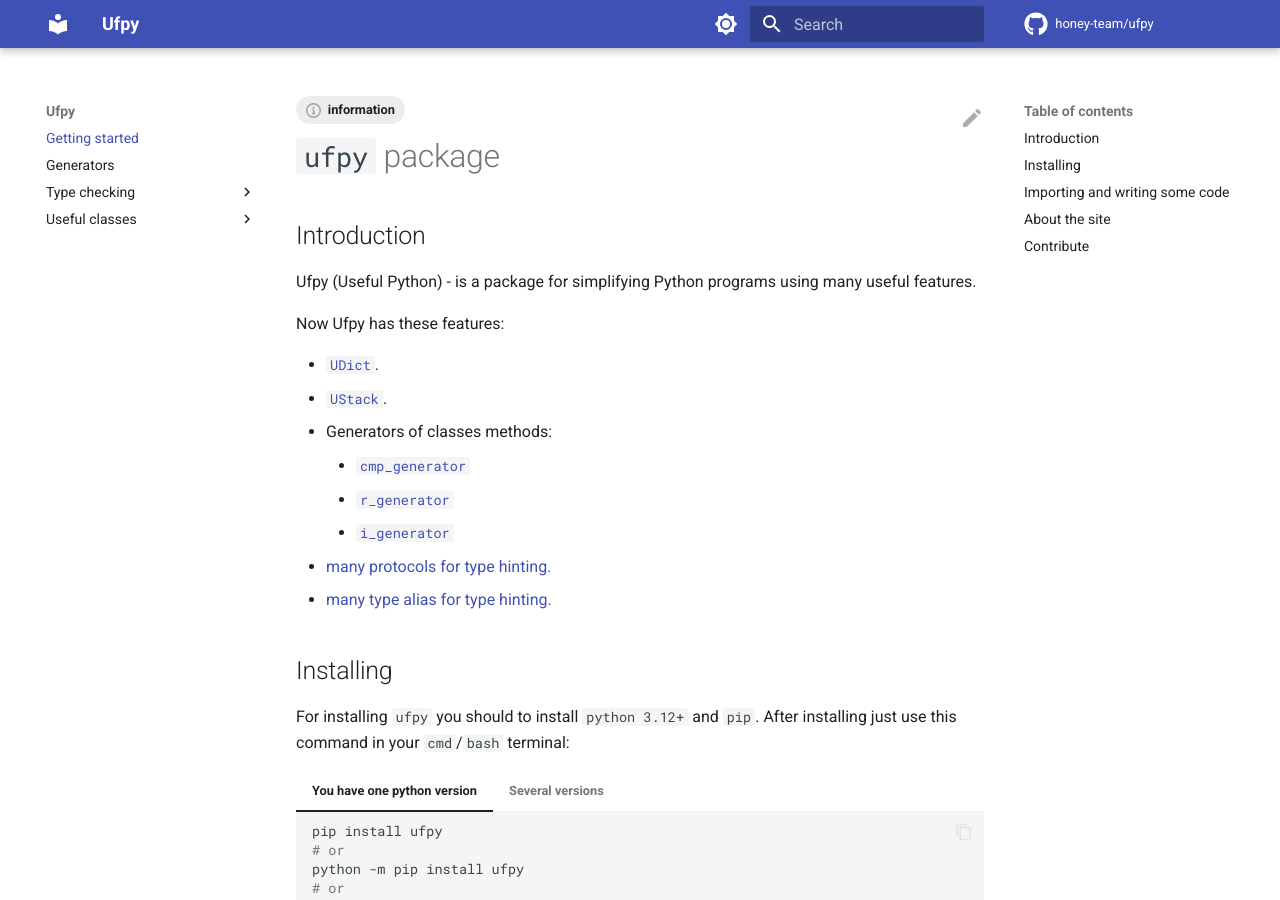
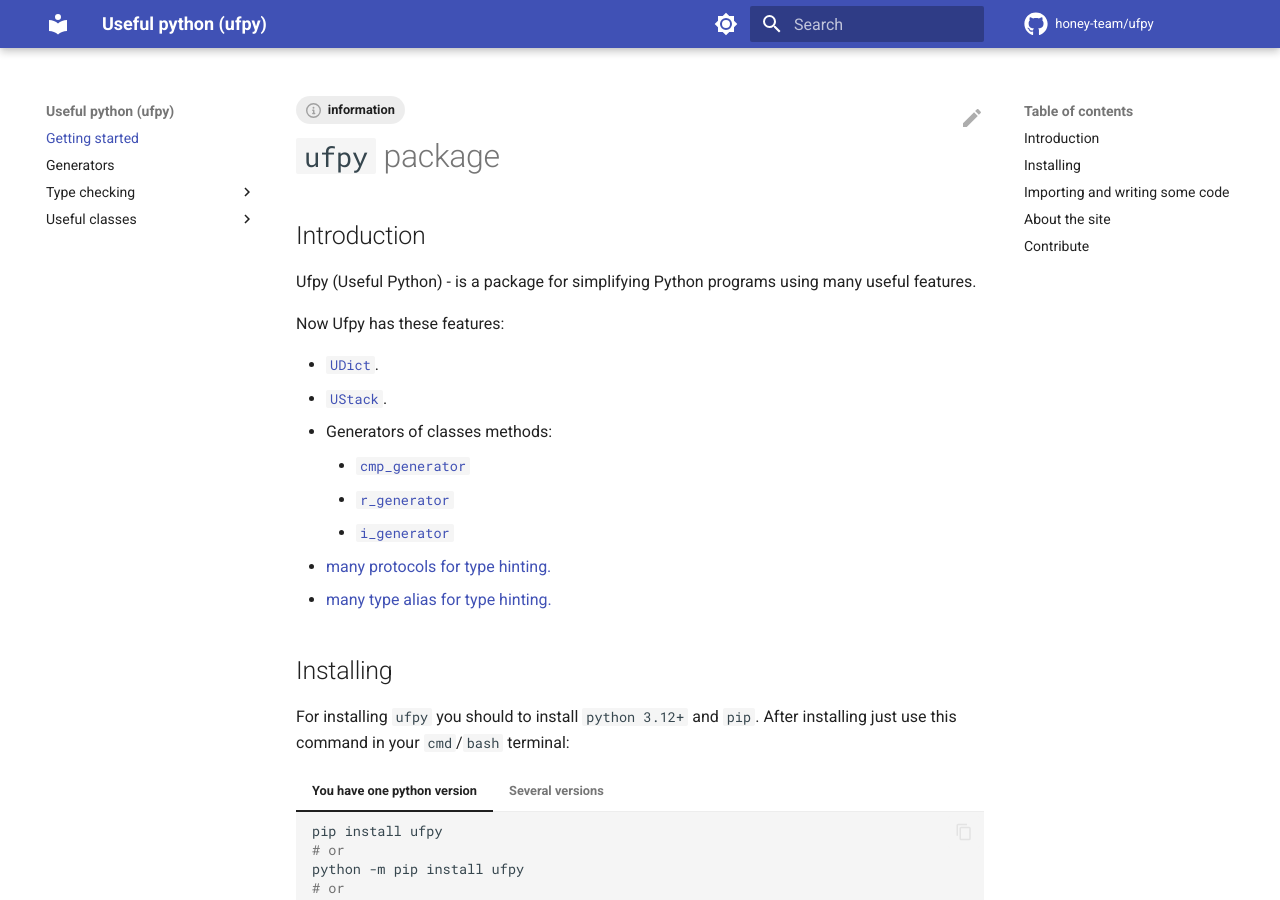
Before and after one commit to honey-team/ufpy, an MkDocs documentation site: the page built from docs/index.md, in a window 1280 px wide and 900 px high. Built offline with MkDocs 1.6.1 and Material for MkDocs 9.7.7, drawn with Linux system fonts in a browser that asks for light colours; comment, search, counter and statistics services are not loaded.

Commit message:
Change name of site

```diff
--- a/mkdocs.yml
+++ b/mkdocs.yml
@@ -1,4 +1,4 @@
-site_name: Ufpy
+site_name: Useful python (ufpy)
 site_url: https://ufpy.readthedocs.io/en/latest/
 
 repo_url: https://github.com/honey-team/ufpy
```
